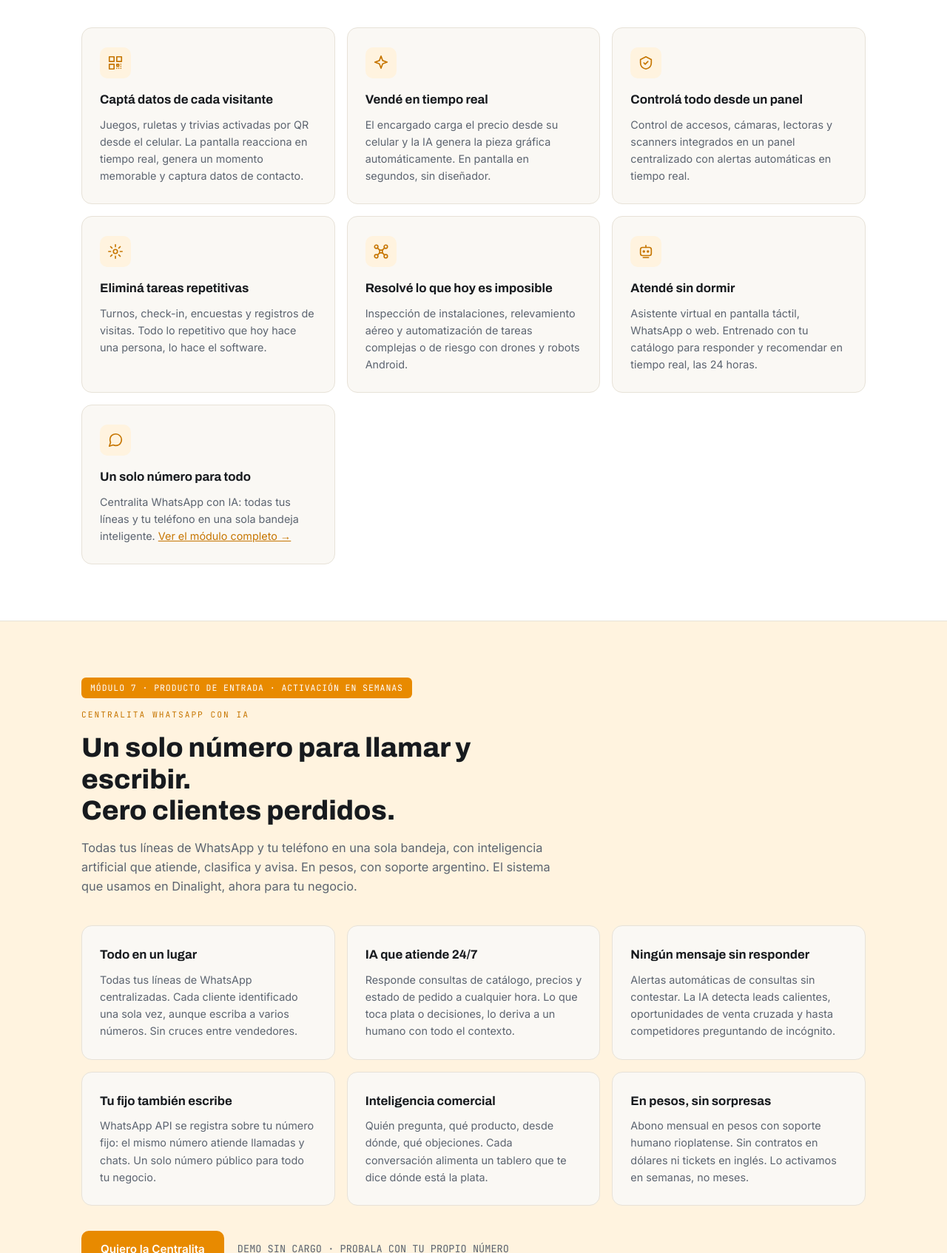
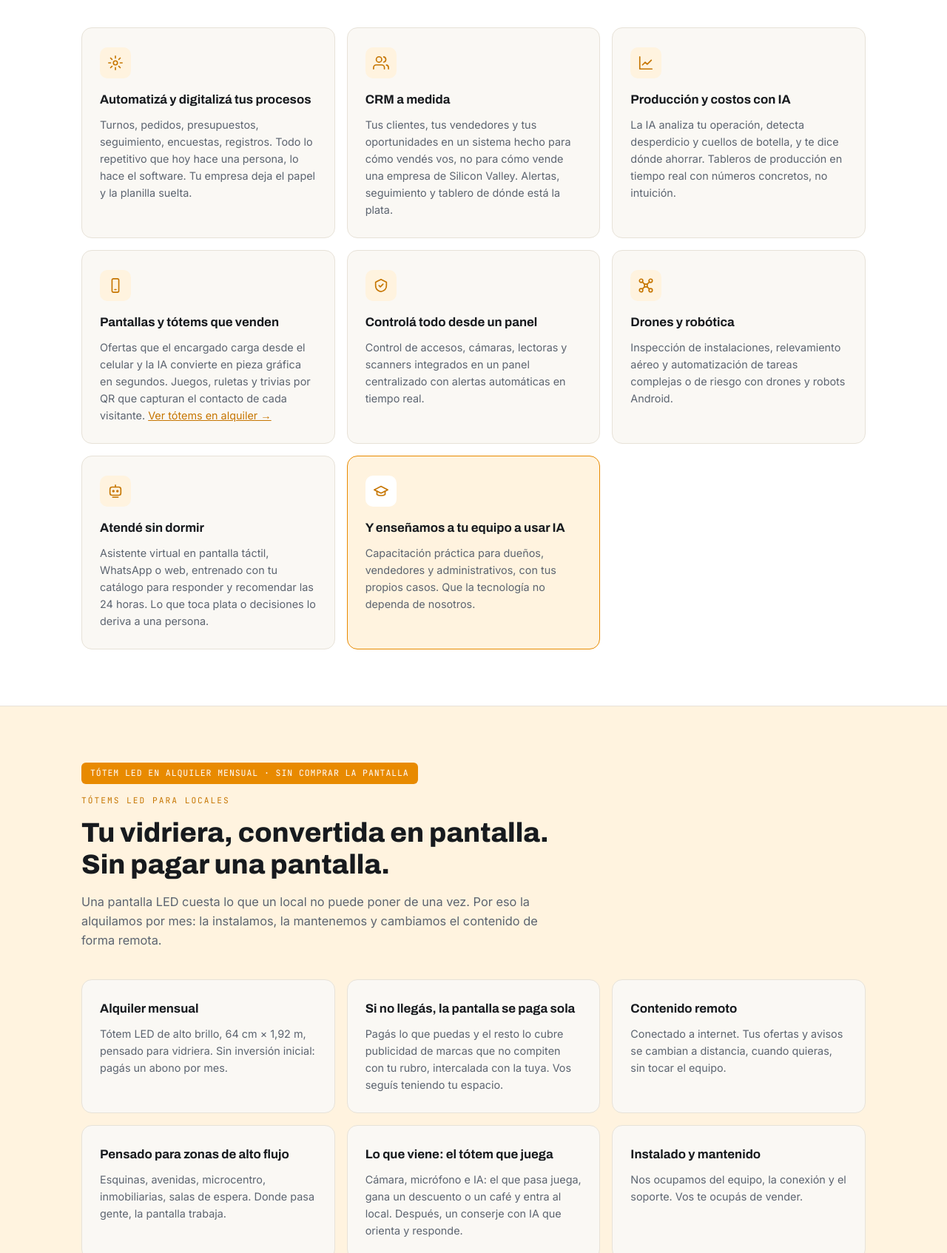
Before and after one commit to Sunoftiger/Chispa-creativa, a plain HTML site: page index.html in a window 1280 px wide. Shown: the part 1106-2800 px from the top of the page at 74% size. Drawn offline with Linux system fonts and the light colour scheme.

Commit message:
Chispa: sin Dinalight, prioridad automatización/CRM/IA, sección tótems en alquiler

```diff
--- a/index.html
+++ b/index.html
@@ -4,7 +4,7 @@
 <meta charset="UTF-8">
 <meta name="viewport" content="width=device-width, initial-scale=1.0">
 <title>Chispa Creativa — Consultora creativa de tecnología e IA</title>
-<meta name="description" content="El único integrador full-stack de tecnología inteligente en Argentina. IA + WhatsApp + pantallas LED + automatización + drones + agentes 24/7. Una iniciativa Juanseled & Dinalight.">
+<meta name="description" content="El único integrador full-stack de tecnología inteligente en Argentina. Automatización de procesos, CRM a medida, IA para producción y costos, tótems LED en alquiler, drones y agentes 24/7. Una iniciativa Juanseled.">
 <link rel="preconnect" href="https://fonts.googleapis.com">
 <link rel="preconnect" href="https://fonts.gstatic.com" crossorigin>
 <link href="https://fonts.googleapis.com/css2?family=Archivo:wdth,wght@62..125,400..900&family=Inter:wght@400;500;600&family=JetBrains+Mono:wght@400;600&display=swap" rel="stylesheet">
@@ -138,7 +138,7 @@ footer span{color:var(--chispa)}
   <a class="logo" href="#top">CHISPA<span>■</span>CREATIVA</a>
   <div class="nav-links">
     <a href="#modulos">Módulos</a>
-    <a href="#centralita">Centralita</a>
+    <a href="#totems">Tótems</a>
     <a href="#industrias">Rubros</a>
     <a href="#proyectos">Proyectos</a>
     <a href="#modelo">Modelo</a>
@@ -153,7 +153,7 @@ footer span{color:var(--chispa)}
     <div class="led-bar">
       <span>PANEL P2.5 · 96×24 PX</span>
       <span class="on">● SEÑAL ACTIVA</span>
-      <span>DINALIGHT · AR</span>
+      <span>JUANSELED · AR</span>
     </div>
     <canvas id="led" width="960" height="240" aria-hidden="true"></canvas>
   </div>
@@ -163,7 +163,7 @@ footer span{color:var(--chispa)}
     <a class="btn btn-p" href="https://wa.me/5491136142191?text=Hola%2C%20quiero%20conocer%20Chispa%20Creativa" target="_blank" rel="noopener">Contame tu necesidad</a>
     <a class="btn btn-s" href="#modulos">Ver los 7 módulos</a>
   </div>
-  <p class="stack-line"><b>Pantallas LED</b> · Software · <b>IA</b> · Automatización · <b>Drones</b> · Robótica · Creatividad</p>
+  <p class="stack-line"><b>Automatización</b> · CRM · <b>IA</b> · Pantallas LED · <b>Drones</b> · Robótica · Formación</p>
 </header>
 
 <section id="modulos">
@@ -172,41 +172,43 @@ footer span{color:var(--chispa)}
     <h2>Siete módulos. Un solo proveedor. Tecnología que trabaja para vos.</h2>
     <p class="lead">El objetivo: potenciar tu negocio con tecnología e inteligencia artificial — en pantalla, en WhatsApp, en la web o donde esté tu cliente. Digitalizar la comunicación, gestionar ofertas en tiempo real y superar las expectativas de tu cliente.</p>
     <div class="grid">
-      <div class="card"><div class="ic"><svg viewBox="0 0 24 24"><rect x="3" y="3" width="7" height="7"/><rect x="14" y="3" width="7" height="7"/><rect x="3" y="14" width="7" height="7"/><path d="M14 14h3v3h-3zM20 14v.01M14 20h.01M17 20h.01M20 17v.01M20 20v.01"/></svg></div>
-        <h3>Captá datos de cada visitante</h3><p>Juegos, ruletas y trivias activadas por QR desde el celular. La pantalla reacciona en tiempo real, genera un momento memorable y captura datos de contacto.</p></div>
-      <div class="card"><div class="ic"><svg viewBox="0 0 24 24"><path d="M12 2l2.4 6.6L21 11l-6.6 2.4L12 20l-2.4-6.6L3 11l6.6-2.4z"/></svg></div>
-        <h3>Vendé en tiempo real</h3><p>El encargado carga el precio desde su celular y la IA genera la pieza gráfica automáticamente. En pantalla en segundos, sin diseñador.</p></div>
+      <div class="card"><div class="ic"><svg viewBox="0 0 24 24"><circle cx="12" cy="12" r="3"/><path d="M12 2v3M12 19v3M2 12h3M19 12h3M4.9 4.9l2.1 2.1M17 17l2.1 2.1M19.1 4.9L17 7M7 17l-2.1 2.1"/></svg></div>
+        <h3>Automatizá y digitalizá tus procesos</h3><p>Turnos, pedidos, presupuestos, seguimiento, encuestas, registros. Todo lo repetitivo que hoy hace una persona, lo hace el software. Tu empresa deja el papel y la planilla suelta.</p></div>
+      <div class="card"><div class="ic"><svg viewBox="0 0 24 24"><path d="M17 21v-2a4 4 0 0 0-4-4H5a4 4 0 0 0-4 4v2"/><circle cx="9" cy="7" r="4"/><path d="M23 21v-2a4 4 0 0 0-3-3.9M16 3.1a4 4 0 0 1 0 7.8"/></svg></div>
+        <h3>CRM a medida</h3><p>Tus clientes, tus vendedores y tus oportunidades en un sistema hecho para cómo vendés vos, no para cómo vende una empresa de Silicon Valley. Alertas, seguimiento y tablero de dónde está la plata.</p></div>
+      <div class="card"><div class="ic"><svg viewBox="0 0 24 24"><path d="M3 3v18h18"/><path d="M7 15l4-4 3 3 6-6"/></svg></div>
+        <h3>Producción y costos con IA</h3><p>La IA analiza tu operación, detecta desperdicio y cuellos de botella, y te dice dónde ahorrar. Tableros de producción en tiempo real con números concretos, no intuición.</p></div>
+      <div class="card"><div class="ic"><svg viewBox="0 0 24 24"><rect x="7" y="2" width="10" height="20" rx="2"/><path d="M11 18h2"/></svg></div>
+        <h3>Pantallas y tótems que venden</h3><p>Ofertas que el encargado carga desde el celular y la IA convierte en pieza gráfica en segundos. Juegos, ruletas y trivias por QR que capturan el contacto de cada visitante. <a href="#totems" style="color:var(--chispa-oscuro)">Ver tótems en alquiler →</a></p></div>
       <div class="card"><div class="ic"><svg viewBox="0 0 24 24"><path d="M12 3l8 4v5c0 5-3.5 8-8 9-4.5-1-8-4-8-9V7z"/><path d="M9 12l2 2 4-4"/></svg></div>
         <h3>Controlá todo desde un panel</h3><p>Control de accesos, cámaras, lectoras y scanners integrados en un panel centralizado con alertas automáticas en tiempo real.</p></div>
-      <div class="card"><div class="ic"><svg viewBox="0 0 24 24"><circle cx="12" cy="12" r="3"/><path d="M12 2v3M12 19v3M2 12h3M19 12h3M4.9 4.9l2.1 2.1M17 17l2.1 2.1M19.1 4.9L17 7M7 17l-2.1 2.1"/></svg></div>
-        <h3>Eliminá tareas repetitivas</h3><p>Turnos, check-in, encuestas y registros de visitas. Todo lo repetitivo que hoy hace una persona, lo hace el software.</p></div>
       <div class="card"><div class="ic"><svg viewBox="0 0 24 24"><circle cx="5" cy="5" r="2.5"/><circle cx="19" cy="5" r="2.5"/><circle cx="5" cy="19" r="2.5"/><circle cx="19" cy="19" r="2.5"/><path d="M7 7l3.5 3.5M17 7l-3.5 3.5M7 17l3.5-3.5M17 17l-3.5-3.5"/><rect x="10" y="10" width="4" height="4"/></svg></div>
-        <h3>Resolvé lo que hoy es imposible</h3><p>Inspección de instalaciones, relevamiento aéreo y automatización de tareas complejas o de riesgo con drones y robots Android.</p></div>
+        <h3>Drones y robótica</h3><p>Inspección de instalaciones, relevamiento aéreo y automatización de tareas complejas o de riesgo con drones y robots Android.</p></div>
       <div class="card"><div class="ic"><svg viewBox="0 0 24 24"><rect x="4" y="6" width="16" height="12" rx="3"/><circle cx="9" cy="12" r="1"/><circle cx="15" cy="12" r="1"/><path d="M12 3v3M8 21h8"/></svg></div>
-        <h3>Atendé sin dormir</h3><p>Asistente virtual en pantalla táctil, WhatsApp o web. Entrenado con tu catálogo para responder y recomendar en tiempo real, las 24 horas.</p></div>
-      <div class="card"><div class="ic"><svg viewBox="0 0 24 24"><path d="M21 11.5a8.38 8.38 0 0 1-.9 3.8 8.5 8.5 0 0 1-7.6 4.7 8.38 8.38 0 0 1-3.8-.9L3 21l1.9-5.7a8.38 8.38 0 0 1-.9-3.8 8.5 8.5 0 0 1 4.7-7.6 8.38 8.38 0 0 1 3.8-.9h.5a8.48 8.48 0 0 1 8 8z"/></svg></div>
-        <h3>Un solo número para todo</h3><p>Centralita WhatsApp con IA: todas tus líneas y tu teléfono en una sola bandeja inteligente. <a href="#centralita" style="color:var(--chispa-oscuro)">Ver el módulo completo →</a></p></div>
+        <h3>Atendé sin dormir</h3><p>Asistente virtual en pantalla táctil, WhatsApp o web, entrenado con tu catálogo para responder y recomendar las 24 horas. Lo que toca plata o decisiones lo deriva a una persona.</p></div>
+      <div class="card" style="background:var(--chispa-suave);border-color:var(--chispa)"><div class="ic" style="background:#fff"><svg viewBox="0 0 24 24"><path d="M22 10L12 5 2 10l10 5 10-5z"/><path d="M6 12v5c3 2 9 2 12 0v-5"/></svg></div>
+        <h3>Y enseñamos a tu equipo a usar IA</h3><p>Capacitación práctica para dueños, vendedores y administrativos, con tus propios casos. Que la tecnología no dependa de nosotros.</p></div>
     </div>
   </div>
 </section>
 
-<section id="centralita" class="centralita">
+<section id="totems" class="centralita">
   <div class="wrap">
-    <span class="cent-banda">MÓDULO 7 · PRODUCTO DE ENTRADA · ACTIVACIÓN EN SEMANAS</span>
-    <p class="eyebrow">Centralita WhatsApp con IA</p>
-    <h2>Un solo número para llamar y escribir.<br>Cero clientes perdidos.</h2>
-    <p class="lead">Todas tus líneas de WhatsApp y tu teléfono en una sola bandeja, con inteligencia artificial que atiende, clasifica y avisa. En pesos, con soporte argentino. El sistema que usamos en Dinalight, ahora para tu negocio.</p>
+    <span class="cent-banda">TÓTEM LED EN ALQUILER MENSUAL · SIN COMPRAR LA PANTALLA</span>
+    <p class="eyebrow">Tótems LED para locales</p>
+    <h2>Tu vidriera, convertida en pantalla.<br>Sin pagar una pantalla.</h2>
+    <p class="lead">Una pantalla LED cuesta lo que un local no puede poner de una vez. Por eso la alquilamos por mes: la instalamos, la mantenemos y cambiamos el contenido de forma remota.</p>
     <div class="grid">
-      <div class="card"><h3>Todo en un lugar</h3><p>Todas tus líneas de WhatsApp centralizadas. Cada cliente identificado una sola vez, aunque escriba a varios números. Sin cruces entre vendedores.</p></div>
-      <div class="card"><h3>IA que atiende 24/7</h3><p>Responde consultas de catálogo, precios y estado de pedido a cualquier hora. Lo que toca plata o decisiones, lo deriva a un humano con todo el contexto.</p></div>
-      <div class="card"><h3>Ningún mensaje sin responder</h3><p>Alertas automáticas de consultas sin contestar. La IA detecta leads calientes, oportunidades de venta cruzada y hasta competidores preguntando de incógnito.</p></div>
-      <div class="card"><h3>Tu fijo también escribe</h3><p>WhatsApp API se registra sobre tu número fijo: el mismo número atiende llamadas y chats. Un solo número público para todo tu negocio.</p></div>
-      <div class="card"><h3>Inteligencia comercial</h3><p>Quién pregunta, qué producto, desde dónde, qué objeciones. Cada conversación alimenta un tablero que te dice dónde está la plata.</p></div>
-      <div class="card"><h3>En pesos, sin sorpresas</h3><p>Abono mensual en pesos con soporte humano rioplatense. Sin contratos en dólares ni tickets en inglés. Lo activamos en semanas, no meses.</p></div>
+      <div class="card"><h3>Alquiler mensual</h3><p>Tótem LED de alto brillo, 64 cm × 1,92 m, pensado para vidriera. Sin inversión inicial: pagás un abono por mes.</p></div>
+      <div class="card"><h3>Si no llegás, la pantalla se paga sola</h3><p>Pagás lo que puedas y el resto lo cubre publicidad de marcas que no compiten con tu rubro, intercalada con la tuya. Vos seguís teniendo tu espacio.</p></div>
+      <div class="card"><h3>Contenido remoto</h3><p>Conectado a internet. Tus ofertas y avisos se cambian a distancia, cuando quieras, sin tocar el equipo.</p></div>
+      <div class="card"><h3>Pensado para zonas de alto flujo</h3><p>Esquinas, avenidas, microcentro, inmobiliarias, salas de espera. Donde pasa gente, la pantalla trabaja.</p></div>
+      <div class="card"><h3>Lo que viene: el tótem que juega</h3><p>Cámara, micrófono e IA: el que pasa juega, gana un descuento o un café y entra al local. Después, un conserje con IA que orienta y responde.</p></div>
+      <div class="card"><h3>Instalado y mantenido</h3><p>Nos ocupamos del equipo, la conexión y el soporte. Vos te ocupás de vender.</p></div>
     </div>
     <div class="cent-cta">
-      <a class="btn btn-p" href="https://wa.me/5491136142191?text=Hola%2C%20quiero%20la%20Centralita%20WhatsApp%20para%20mi%20negocio" target="_blank" rel="noopener">Quiero la Centralita</a>
-      <span class="nota">DEMO SIN CARGO · PROBALA CON TU PROPIO NÚMERO</span>
+      <a class="btn btn-p" href="https://wa.me/5491136142191?text=Hola%2C%20quiero%20un%20t%C3%B3tem%20LED%20en%20alquiler%20para%20mi%20local" target="_blank" rel="noopener">Quiero un tótem en mi local</a>
+      <span class="nota">CONSULTÁ DISPONIBILIDAD EN TU ZONA</span>
     </div>
   </div>
 </section>
@@ -218,7 +220,7 @@ footer span{color:var(--chispa)}
     <div class="pasos">
       <div class="paso"><p class="n">01</p><h3>Identifico</h3><p>Buscamos activamente empresas con necesidades digitales sin resolver. No esperamos que lleguen: salimos a buscarlas.</p></div>
       <div class="paso"><p class="n">02</p><h3>Propongo</h3><p>Una carilla. Un resultado esperado con número concreto. Lenguaje de negocio, sin tecnicismos.</p></div>
-      <div class="paso"><p class="n">03</p><h3>Ejecuto</h3><p>Todo el software desarrollado en casa. Si el proyecto requiere hardware o ingeniería, se activa el equipo de Dinalight. Se entrega funcionando.</p></div>
+      <div class="paso"><p class="n">03</p><h3>Ejecuto</h3><p>Todo el software desarrollado en casa. Si el proyecto requiere hardware o instalación, lo integramos con proveedores de primera línea. Se entrega funcionando.</p></div>
       <div class="paso destacado"><p class="n">04</p><h3>Participo</h3><p>Cobramos un porcentaje del resultado mensual generado. Si el proyecto le suma valor al cliente, todos ganan.</p></div>
     </div>
   </div>
@@ -227,7 +229,7 @@ footer span{color:var(--chispa)}
 <section id="quienes">
   <div class="wrap">
     <p class="eyebrow">Cómo está estructurado</p>
-    <h2>Software y hardware bajo el mismo techo.</h2>
+    <h2>Software, hardware y negocio bajo el mismo techo.</h2>
     <div class="dual">
       <div class="mitad hdt">
         <span class="tag">SOFTWARE · IA · CREATIVIDAD</span>
@@ -235,9 +237,9 @@ footer span{color:var(--chispa)}
         <p>Todo el desarrollo: automatización, inteligencia artificial, drones, robótica Android, aplicaciones web, agentes de IA, scanners y lectoras. Identifica la oportunidad, propone la solución y la ejecuta. Un único punto de contacto.</p>
       </div>
       <div class="mitad dnl">
-        <span class="tag">HARDWARE · INGENIERÍA · PROCESOS</span>
-        <h3>Dinalight</h3>
-        <p>Pantallas LED, instalaciones, cableado, infraestructura física, ingeniería, auditoría y control de procesos. Más de 20 años de experiencia técnica y comercial respaldan cada proyecto.</p>
+        <span class="tag">HARDWARE · NEGOCIO · EJECUCIÓN</span>
+        <h3>Juanseled</h3>
+        <p>Pantallas LED, tótems, instalaciones e integración de hardware. Detrás, 35 años llevando lo nuevo al mercado: el primer call center de Argentina, 20 años proveyendo a la banca y el retail, e-commerce, industria y tecnología. Sabemos cómo se vende, no solo cómo se programa.</p>
       </div>
     </div>
   </div>
@@ -340,7 +342,7 @@ footer span{color:var(--chispa)}
     <div style="max-width:720px;margin-top:32px">
       <details style="border:1px solid var(--linea);border-radius:12px;padding:18px 22px;margin-bottom:12px;background:var(--fondo-2)">
         <summary style="font-family:'Archivo',sans-serif;font-weight:700;cursor:pointer">¿Necesito comprar una pantalla nueva?</summary>
-        <p style="color:var(--texto-2);font-size:.92rem;margin-top:10px">No necesariamente. Si ya tenés una pantalla LED funcionando, el software se monta sobre lo que tenés. Si no tenés, Dinalight provee e instala el hardware con más de 20 años de experiencia.</p>
+        <p style="color:var(--texto-2);font-size:.92rem;margin-top:10px">No necesariamente. Si ya tenés una pantalla LED funcionando, el software se monta sobre lo que tenés. Si no tenés, proveemos e instalamos el hardware, o te lo damos en alquiler mensual.</p>
       </details>
       <details style="border:1px solid var(--linea);border-radius:12px;padding:18px 22px;margin-bottom:12px;background:var(--fondo-2)">
         <summary style="font-family:'Archivo',sans-serif;font-weight:700;cursor:pointer">¿Cuánto cuesta?</summary>
@@ -348,15 +350,15 @@ footer span{color:var(--chispa)}
       </details>
       <details style="border:1px solid var(--linea);border-radius:12px;padding:18px 22px;margin-bottom:12px;background:var(--fondo-2)">
         <summary style="font-family:'Archivo',sans-serif;font-weight:700;cursor:pointer">¿Cuánto tarda en estar funcionando?</summary>
-        <p style="color:var(--texto-2);font-size:.92rem;margin-top:10px">Los módulos de software (ofertas con IA, juegos QR, agente 24/7) se activan en semanas, no meses. Si el proyecto incluye instalación de hardware, el plazo lo define la obra.</p>
+        <p style="color:var(--texto-2);font-size:.92rem;margin-top:10px">Los módulos de software (automatizaciones, CRM, ofertas con IA, agente 24/7) se activan en semanas, no meses. Si el proyecto incluye instalación de hardware, el plazo lo define la obra.</p>
       </details>
       <details style="border:1px solid var(--linea);border-radius:12px;padding:18px 22px;margin-bottom:12px;background:var(--fondo-2)">
         <summary style="font-family:'Archivo',sans-serif;font-weight:700;cursor:pointer">¿Quién opera el sistema después?</summary>
         <p style="color:var(--texto-2);font-size:.92rem;margin-top:10px">Tu equipo, desde el celular. Todo se diseña para que lo use un encargado sin conocimientos técnicos: cargar un precio, ver un reporte, responder un cliente. Nosotros damos soporte continuo.</p>
       </details>
       <details style="border:1px solid var(--linea);border-radius:12px;padding:18px 22px;margin-bottom:12px;background:var(--fondo-2)">
-        <summary style="font-family:'Archivo',sans-serif;font-weight:700;cursor:pointer">¿La Centralita funciona con mi número de siempre?</summary>
-        <p style="color:var(--texto-2);font-size:.92rem;margin-top:10px">Sí. WhatsApp Business API se puede registrar sobre tu número actual, incluso un fijo: la verificación se hace por llamada de voz y el número sigue atendiendo llamadas normalmente. Un solo número público para llamar y escribir.</p>
+        <summary style="font-family:'Archivo',sans-serif;font-weight:700;cursor:pointer">¿Puedo tener un tótem sin comprarlo?</summary>
+        <p style="color:var(--texto-2);font-size:.92rem;margin-top:10px">Sí. Lo alquilás por mes. Y si el abono completo no te cierra, pagás lo que puedas y el resto se cubre con publicidad de marcas que no compiten con tu rubro.</p>
       </details>
       <details style="border:1px solid var(--linea);border-radius:12px;padding:18px 22px;background:var(--fondo-2)">
         <summary style="font-family:'Archivo',sans-serif;font-weight:700;cursor:pointer">¿Los datos de mis clientes de quién son?</summary>
@@ -372,13 +374,13 @@ footer span{color:var(--chispa)}
     <h2 style="margin-inline:auto">Contanos qué necesita tu público.<br>Nosotros armamos la solución.</h2>
     <a class="btn btn-p" href="https://wa.me/5491136142191?text=Hola%2C%20quiero%20conocer%20Chispa%20Creativa" target="_blank" rel="noopener">Escribinos por WhatsApp</a>
     <p class="datos">
-      <a href="mailto:jf@dinalight.com">jf@dinalight.com</a> · Buenos Aires, Argentina
+      <a href="https://www.instagram.com/juanseled" target="_blank" rel="noopener">Instagram @juanseled</a> · <a href="https://www.tiktok.com/@juanseled" target="_blank" rel="noopener">TikTok @juanseled</a> · Buenos Aires, Argentina
     </p>
   </div>
 </section>
 
 <footer>
-  CHISPA CREATIVA <span>■</span> UNA INICIATIVA JUANSELED & DINALIGHT · ARGENTINA 2026
+  CHISPA CREATIVA <span>■</span> UNA INICIATIVA JUANSELED · ARGENTINA 2026
 </footer>
 
 <a class="wa-float" href="https://wa.me/5491136142191?text=Hola%2C%20quiero%20conocer%20Chispa%20Creativa" target="_blank" rel="noopener" aria-label="Escribinos por WhatsApp">
@@ -482,7 +484,7 @@ footer span{color:var(--chispa)}
   document.addEventListener('dragstart', e => { if(e.target.tagName==='IMG'||e.target.tagName==='CANVAS') e.preventDefault(); });
   // Aviso en consola
   console.log('%cCHISPA CREATIVA', 'color:#e88a00;font-size:28px;font-weight:bold');
-  console.log('%cContenido protegido. © Juanseled & Dinalight 2026. Todos los derechos reservados.', 'color:#5c6470;font-size:13px');
+  console.log('%cContenido protegido. © Juanseled 2026. Todos los derechos reservados.', 'color:#5c6470;font-size:13px');
   // Detección de DevTools abierto (disuasión suave)
   let advertido = false;
   setInterval(() => {
```
